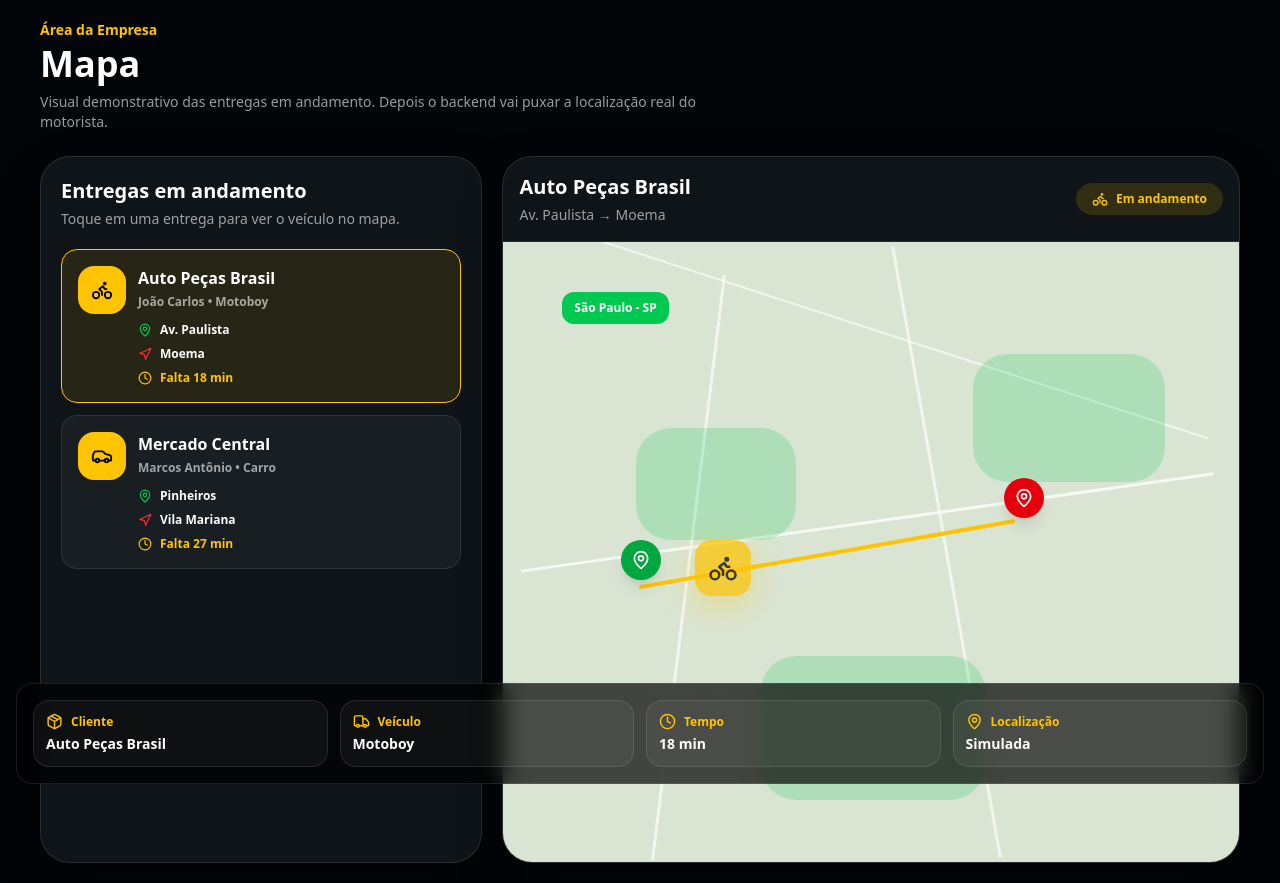
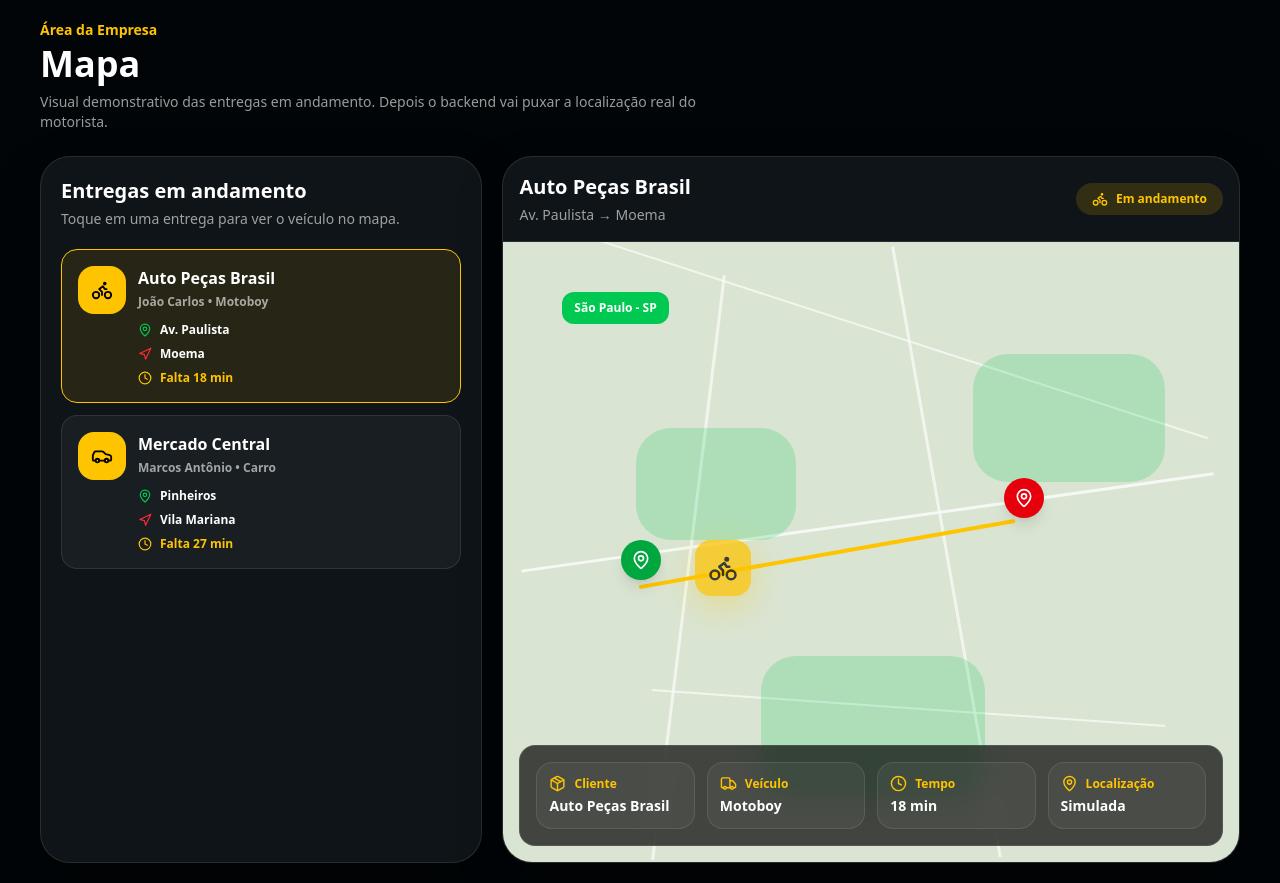
Before and after one commit to luannaaa/flatauto-cliente-painel, a Next.js app: page /empresa/mapa in a window 1280 px wide. Built offline with nearby package versions, Linux system fonts and the light colour scheme.

Commit message:
fix: mapa responsivo com layout diferente para pc e celular

```diff
--- a/app/empresa/mapa/page.tsx
+++ b/app/empresa/mapa/page.tsx
@@ -179,7 +179,7 @@ export default function MapaPage() {
               </span>
             </div>
 
-            <div className="relative h-[380px] overflow-hidden bg-[#d9e4d2] sm:h-[620px]">
+            <div className="relative h-[380px] overflow-hidden bg-[#d9e4d2] md:h-[620px]">
               <div className="absolute inset-0 opacity-80">
                 <div className="absolute left-[8%] top-[15%] h-[2px] w-[90%] rotate-[18deg] bg-white/80" />
                 <div className="absolute left-[2%] top-[45%] h-[3px] w-[95%] -rotate-[8deg] bg-white/90" />
@@ -211,16 +211,49 @@ export default function MapaPage() {
               >
                 <IconeVeiculo tipo={selecionada.veiculo} size={30} />
               </div>
+
+              <div
+                className={`
+                  absolute
+                  hidden
+                  md:block
+                  md:bottom-4
+                  md:left-4
+                  md:right-4
+                  rounded-2xl
+                  border
+                  p-4
+                  backdrop-blur-md
+                  ${
+                    claro
+                      ? "border-[#dfd0a5] bg-white/85"
+                      : "border-white/10 bg-black/70"
+                  }
+                `}
+              >
+                <div className="grid gap-3 md:grid-cols-4">
+                  <Info ui={ui} icon={<Package size={17} />} label="Cliente" value={selecionada.cliente} />
+                  <Info ui={ui} icon={<Truck size={17} />} label="Veículo" value={nomeVeiculo(selecionada.veiculo)} />
+                  <Info ui={ui} icon={<Clock size={17} />} label="Tempo" value={selecionada.tempo} />
+                  <Info ui={ui} icon={<MapPin size={17} />} label="Localização" value="Simulada" />
+                </div>
+              </div>
             </div>
 
             <div
-              className={`border-t p-4 sm:absolute sm:bottom-4 sm:left-4 sm:right-4 sm:rounded-2xl sm:border ${
-                claro
-                  ? "border-[#dfd0a5] bg-white/95 sm:bg-white/85"
-                  : "border-white/10 bg-[#0b1115]/95 sm:bg-black/70"
-              } backdrop-blur-md`}
+              className={`
+                block
+                border-t
+                p-4
+                md:hidden
+                ${
+                  claro
+                    ? "border-[#dfd0a5] bg-white/95"
+                    : "border-white/10 bg-[#0b1115]/95"
+                }
+              `}
             >
-              <div className="grid grid-cols-1 gap-3 sm:grid-cols-4">
+              <div className="grid grid-cols-1 gap-3">
                 <Info ui={ui} icon={<Package size={17} />} label="Cliente" value={selecionada.cliente} />
                 <Info ui={ui} icon={<Truck size={17} />} label="Veículo" value={nomeVeiculo(selecionada.veiculo)} />
                 <Info ui={ui} icon={<Clock size={17} />} label="Tempo" value={selecionada.tempo} />
```
